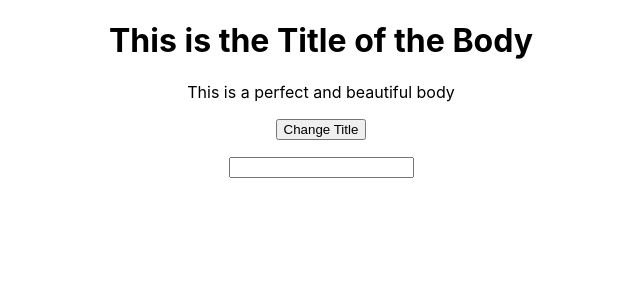
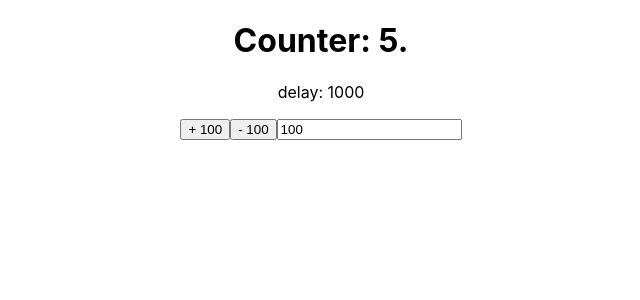
Before and after one commit to Sadlark1993/Curso_React_e_Nextjs, a React (Create React App) app in the folder 03hooks/: page / in a window 1280 px wide. Shown: the top 300 px of the page, without its empty margins (319-959 px from the left). Built offline with nearby package versions, Linux system fonts and the light colour scheme.

Commit message:
Lesson: creating your own hooks

```diff
--- a/03hooks/src/App.js
+++ b/03hooks/src/App.js
@@ -1,21 +1,58 @@
-//use reducer is used with complex states.
 import './App.css';
+import { useEffect, useRef, useState } from 'react';
 
-import { H1 } from './components/H1';
-import { Btn } from './components/Btn';
-import { Parag } from './components/Parag';
-import { AppContext } from './context/AppContext';
+const useMyHook = (cb, delay = 1000) => {
+  console.log('my hook');
+  const savedCb = useRef();
+  //when the callback changes, this will store it in the 'variable'.
+  useEffect(() => {
+    console.log('change fu');
+    savedCb.current = cb;
+  }, [cb]);
+
+  //when the delay changes, this updates the interval.
+  useEffect(() => {
+    console.log('change delay');
+    const interval = setInterval(() => {
+      savedCb.current();
+    }, delay);
+    /*it will only clean up the interval and set another, if the delay changes. You can re-render
+     the component as you wish, that the interval will be the same.*/
+    return () => clearInterval(interval);
+  }, [delay]);
+};
 
 function App() {
+  const [state, setState] = useState(0);
+  const [delay, setDelay] = useState(1000);
+  const [update, setUpdate] = useState(100);
+
+  useMyHook(() => setState((c) => c + 1), delay);
+
   return (
     <div className="App">
-      <AppContext>
-        <div>
-          <H1 />
-          <Parag />
-          <Btn />
-        </div>
-      </AppContext>
+      <h1> Counter: {state}.</h1>
+      <p>delay: {delay}</p>
+      <button
+        onClick={() => {
+          setDelay(+delay + update);
+        }}
+      >
+        + {update}
+      </button>
+      <button
+        onClick={() => {
+          setDelay(+delay - update);
+        }}
+      >
+        - {update}
+      </button>
+      <input
+        value={update}
+        onChange={(event) => {
+          setUpdate(+event.target.value);
+        }}
+      />
     </div>
   );
 }
--- a/03hooks/src/components/Btn/index.jsx
+++ /dev/null
@@ -1,16 +0,0 @@
-//Btn.jsx
-import { useRef, useContext } from 'react';
-import { Context } from '../../context/AppContext';
-
-export const Btn = () => {
-  const input = useRef(null); //initiates this referencing null.
-  const context = useContext(Context);
-  return (
-    <>
-      <button onClick={() => context.changeTitle(input.current.value)}>Change Title</button>
-      <p>
-        <input ref={input} />
-      </p>
-    </>
-  );
-};
--- a/03hooks/src/components/H1/index.jsx
+++ /dev/null
@@ -1,9 +0,0 @@
-//H1.jsx
-import { useContext } from 'react';
-import { Context } from '../../context/AppContext';
-
-export const H1 = () => {
-  const context = useContext(Context);
-  //console.log(context.state);
-  return <h1>{context.state.title}</h1>;
-};
--- a/03hooks/src/components/Parag/index.jsx
+++ /dev/null
@@ -1,8 +0,0 @@
-//Parag.jsx
-import { useContext } from 'react';
-import { Context } from '../../context/AppContext';
-
-export const Parag = () => {
-  const context = useContext(Context);
-  return <p>{context.state.body}</p>;
-};
--- a/03hooks/src/context/AppContext/AppData.js
+++ /dev/null
@@ -1,6 +0,0 @@
-//AppData.js
-export const initialState = {
-  title: 'This is the Title of the Body',
-  body: 'This is a perfect and beautiful body',
-  counter: 0,
-};
--- a/03hooks/src/context/AppContext/index.jsx
+++ /dev/null
@@ -1,25 +0,0 @@
-//AppContext.js
-import { createContext, useReducer } from 'react';
-import P from 'prop-types';
-
-import { reducer } from './reducer';
-import { initialState } from './AppData';
-
-export const Context = createContext();
-
-export const AppContext = ({ children }) => {
-  const [state, dispatch] = useReducer(reducer, initialState);
-  console.log(dispatch);
-
-  //encapsulate the dispatch function.
-  const changeTitle = (payload) => {
-    dispatch({ type: 'ChangeTitle', payload: payload });
-  };
-
-  //always remember to destructure the object of the value.
-  return <Context.Provider value={{ state, changeTitle }}>{children}</Context.Provider>;
-};
-
-AppContext.propTypes = {
-  children: P.node.isRequired,
-};
--- a/03hooks/src/context/AppContext/reducer.js
+++ /dev/null
@@ -1,9 +0,0 @@
-//reducer.js
-export const reducer = (state, action) => {
-  switch (action.type) {
-    case 'ChangeTitle': {
-      return { ...state, title: action.payload };
-    }
-  }
-  return { ...state };
-};
```
